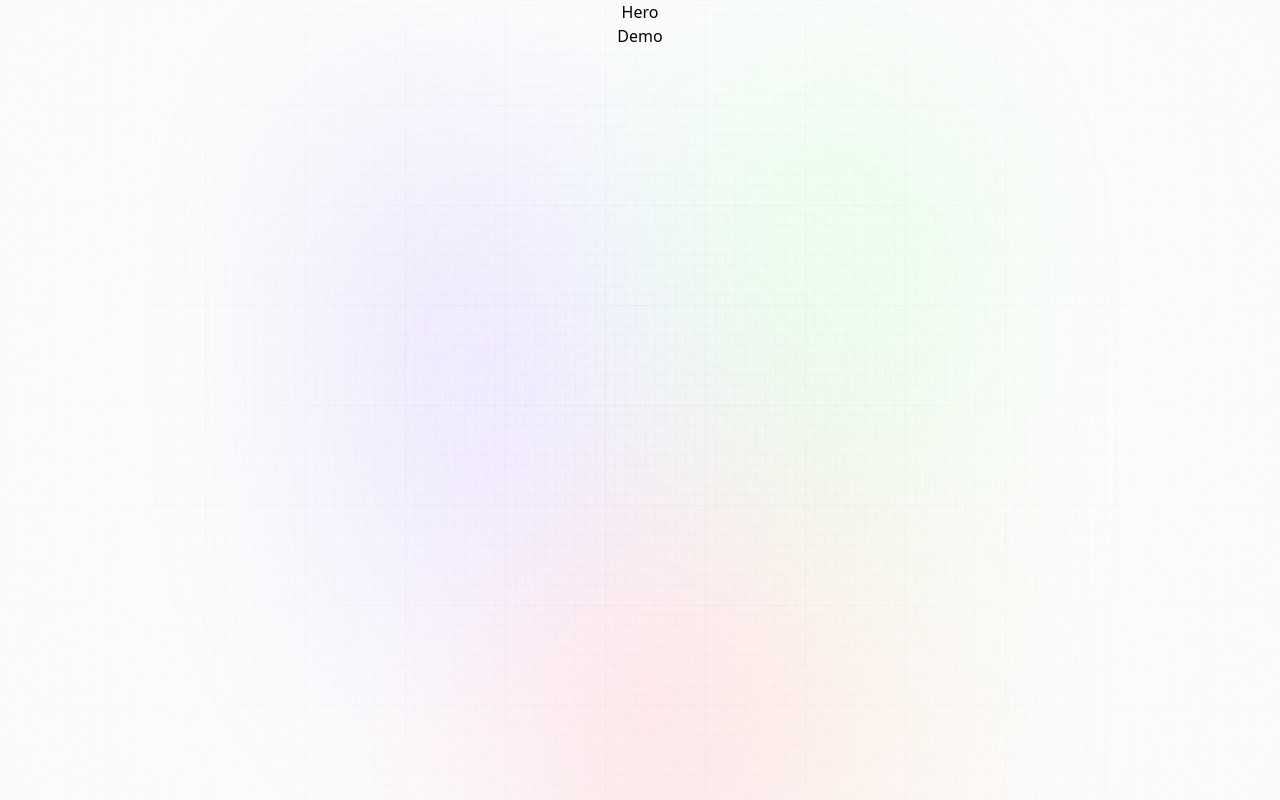
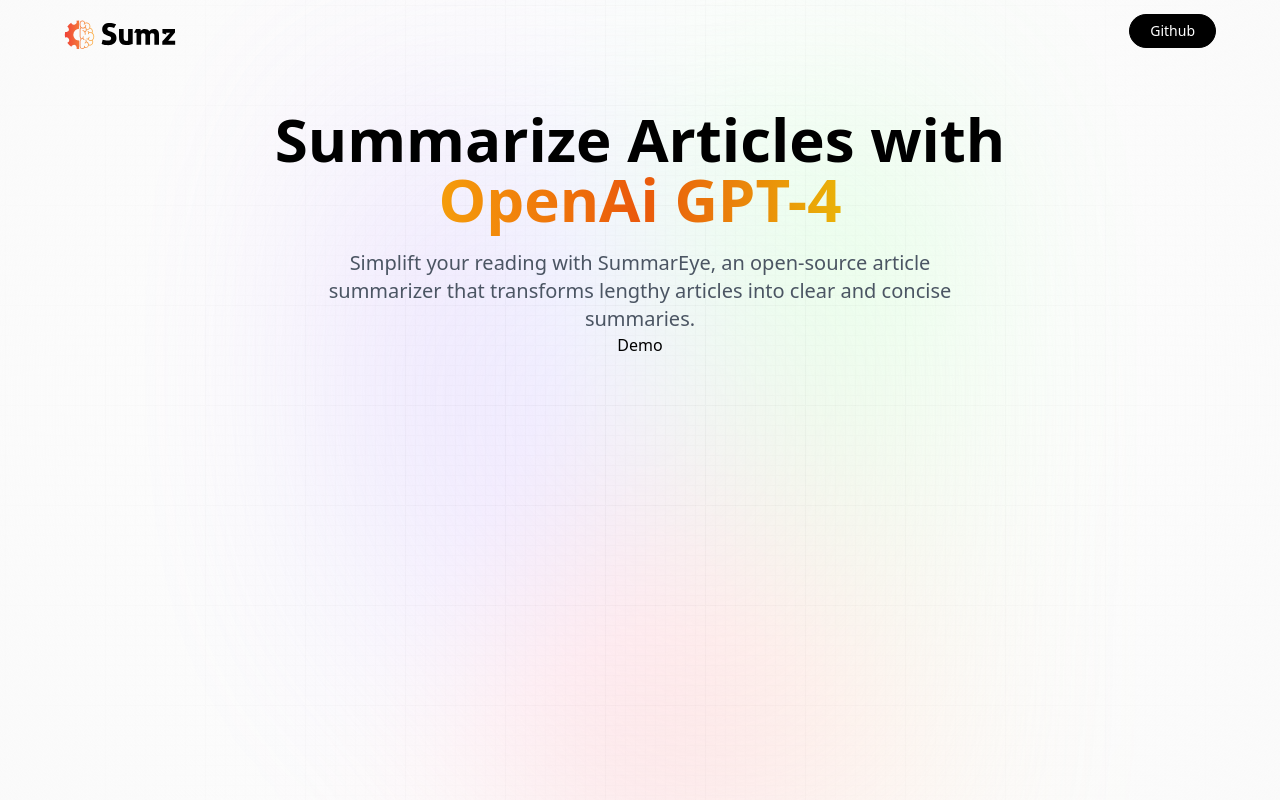
Before and after one commit to Jayakrishna20/ai_summarizer, a React (Vite) app: page / in a window 1280 px wide. Built offline with nearby package versions, Linux system fonts and the light colour scheme; a web font is replaced by a local one.

Commit message:
hero section ui done

```diff
--- a/src/components/Hero.jsx
+++ b/src/components/Hero.jsx
@@ -1,9 +1,29 @@
-import React from 'react'
+import { logo } from "../assets";
 
 const Hero = () => {
   return (
-    <div>Hero</div>
-  )
-}
+    <header className="w-full flex justify-center items-center flex-col">
+      <nav className="flex justify-between items-center w-full mb-10 pt-3">
+        <img src={logo} alt="sumz_logo" className="w-28 object-contain" />
+        <button
+          type="button"
+          onClick={() => window.open("https://github.com/Jayakrishna20")}
+          className="black_btn"
+        >
+          Github
+        </button>
+      </nav>
 
-export default Hero
+      <h1 className="head_text">
+        Summarize Articles with <br className="max-md:hidden" />
+        <span className="orange_gradient">OpenAi GPT-4</span>
+      </h1>
+      <h2 className="desc">
+        Simplift your reading with SummarEye, an open-source article summarizer that transforms
+        lengthy articles into clear and concise summaries.
+      </h2>
+    </header>
+  );
+};
+
+export default Hero;
```
